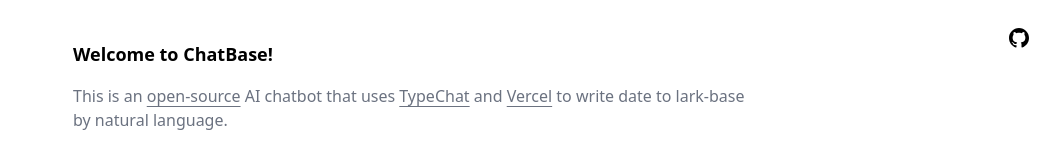
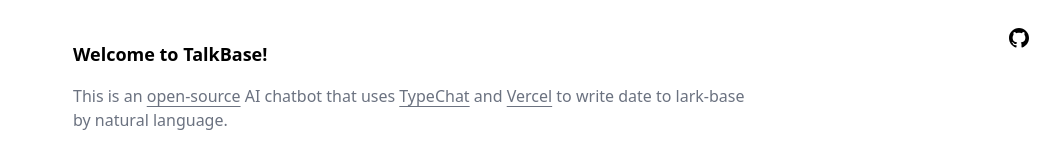
Before and after one commit to ConnectAI-E/TalkBase, a Next.js app: page / in a window 1280 px wide. Shown: the top 158 px of the page, without its empty margins (223-1280 px from the left). Built offline with nearby package versions, Linux system fonts and the light colour scheme.

Commit message:
feat: 修改文案

```diff
--- a/pages/App/chat.tsx
+++ b/pages/App/chat.tsx
@@ -146,7 +146,7 @@ export default function Chat() {
                 <div className="mx-2  max-w-screen-md rounded-md  w-80%">
                     <div className="flex flex-col space-y-4 p-4 border sm:p-10  px-10">
                         <h1 className="text-lg font-semibold text-black">
-                            Welcome to ChatBase!
+                            Welcome to TalkBase!
                         </h1>
                         <p className="text-gray-500">
                             This is an{ ' ' }
```
